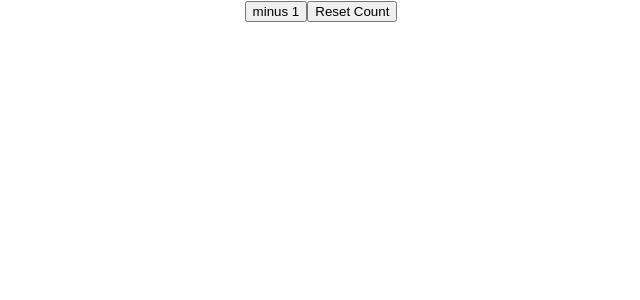
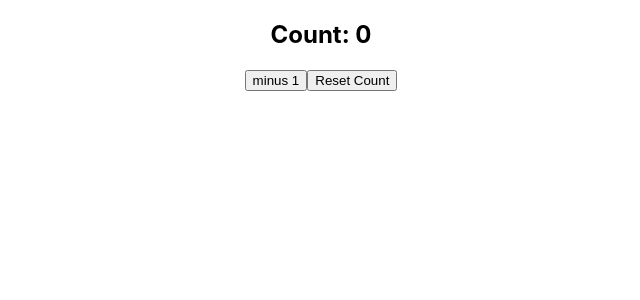
Before and after one commit to pixelstorm/react-basics, a React (Create React App) app: page / in a window 1280 px wide. Shown: the top 300 px of the page, without its empty margins (319-959 px from the left). Built offline with nearby package versions, Linux system fonts and the light colour scheme.

Commit message:
use component and useState to bind the count update on screen

```diff
--- a/src/App.js
+++ b/src/App.js
@@ -1,31 +1,14 @@
 import "./App.css";
-
-const appObj = {
-  name: "dan",
-  age: 222,
-  subtite: "the juice",
-  options: ["one", "two"],
-};
+import Counter from "./Counter"; // Import a component from another file
 
 function App() {
   const fullName = "fname lname";
-  let count = 0;
-  const minusOne = () => {
-    count = count - 1;
-    console.log(count);
-  };
-  const resetCount = () => {
-    count = 0;
-    console.log(count);
-  };
-  const templateTwo = (
-    <div>
-      <button onClick={minusOne}>minus 1</button>
-      <button onClick={resetCount}>Reset Count</button>
+
+  return (
+    <div className="App">
+      <Counter />
     </div>
   );
-
-  return <div className="App">{templateTwo}</div>;
 }
 
 export default App;
--- /dev/null
+++ b/src/Counter.js
@@ -0,0 +1,18 @@
+import React, { useState } from "react";
+export const Counter = () => {
+  const [currentCount, setcurrentCount] = useState(0);
+  const minusOne = () => {
+    setcurrentCount(currentCount + 1);
+  };
+  const resetCount = () => {
+    setcurrentCount(0);
+  };
+  return (
+    <div>
+      <h2>Count: {currentCount}</h2>
+      <button onClick={minusOne}>minus 1</button>
+      <button onClick={resetCount}>Reset Count</button>
+    </div>
+  );
+};
+export default Counter;
```
